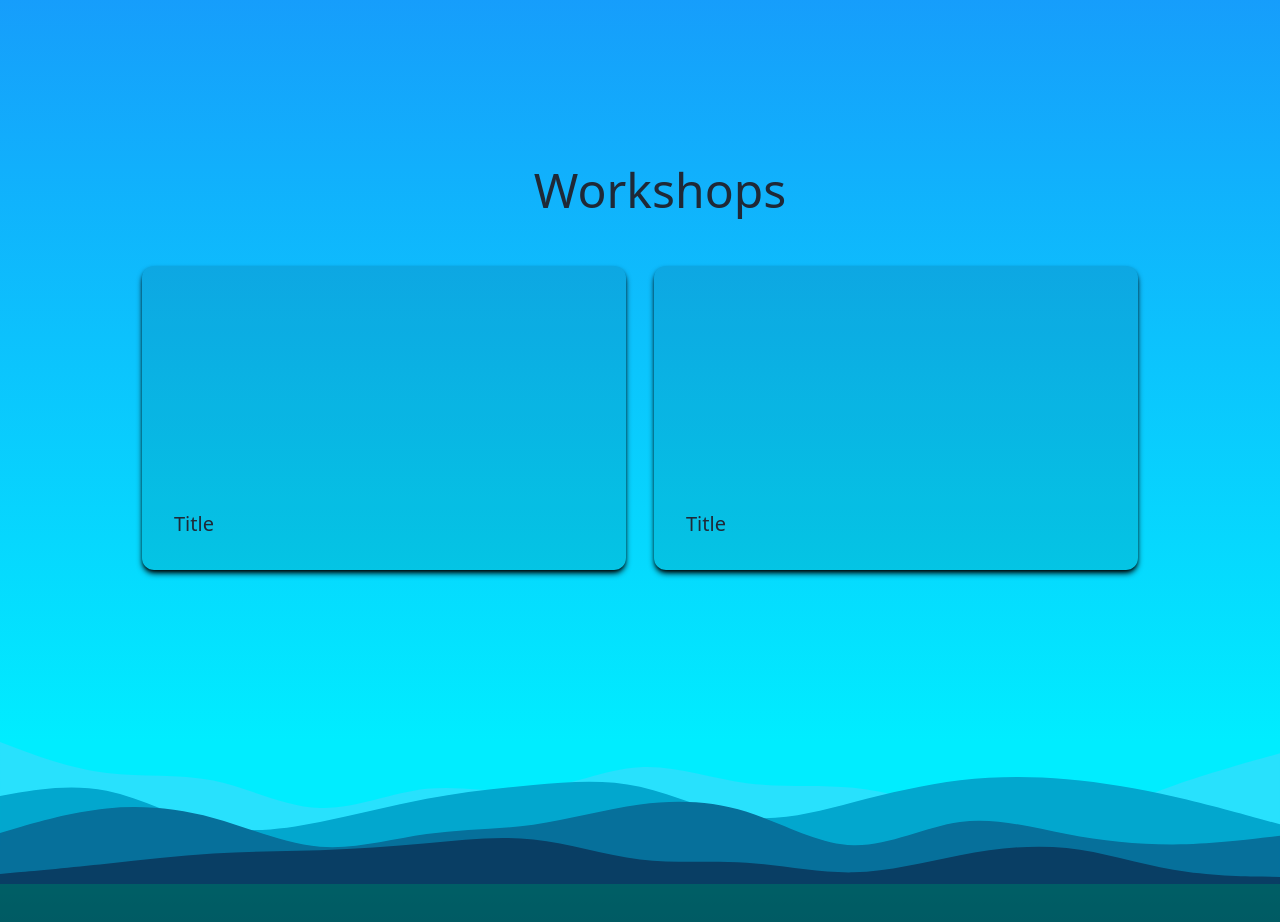
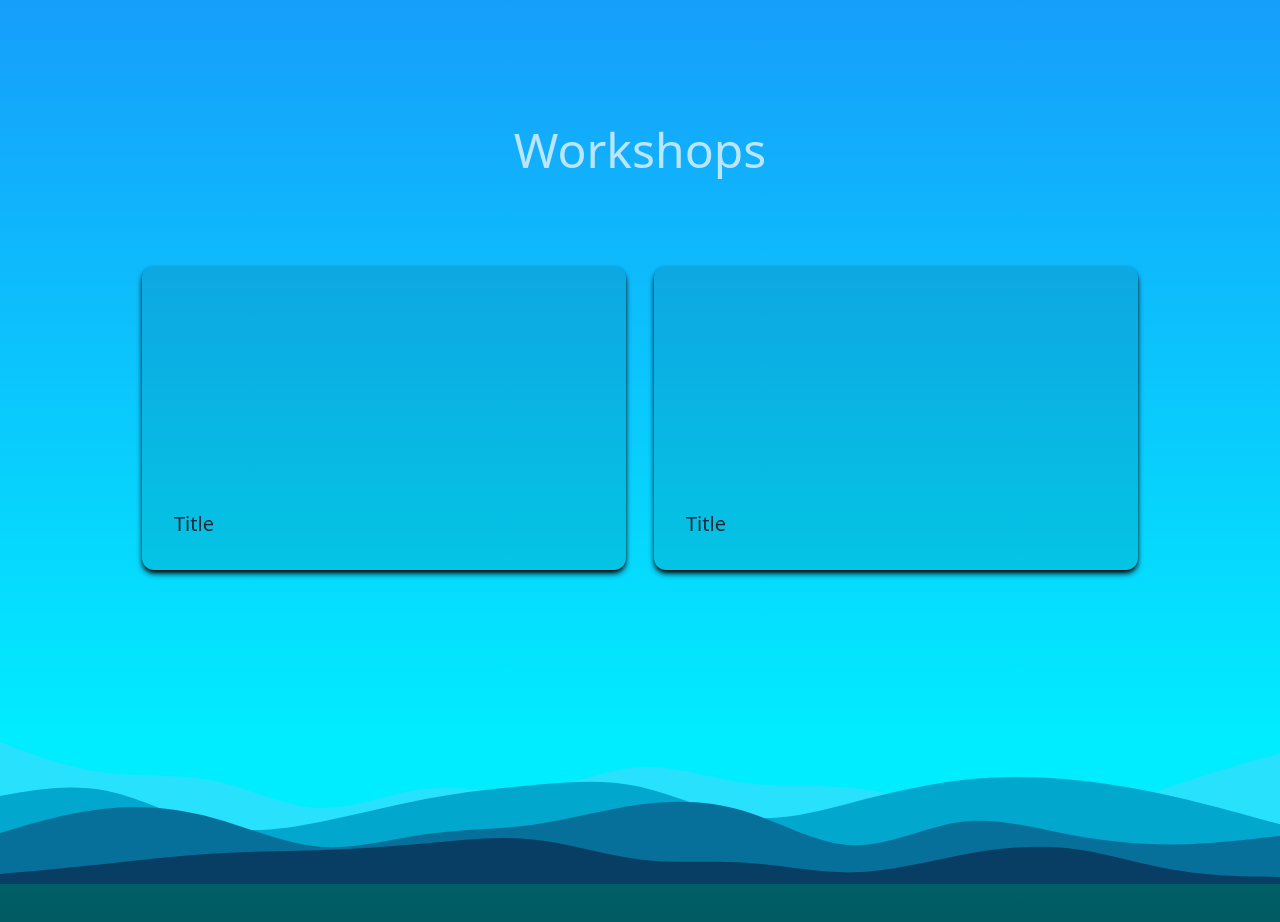
Before and after one commit to ICEFOSS/icefoss, a React (Create React App) app: page / in a window 1280 px wide. Shown: the part 3900-4822 px from the top of the page. Built offline with nearby package versions, Linux system fonts and the light colour scheme.

Commit message:
add more spacing in workshop.js

```diff
--- a/src/components/workshops.js
+++ b/src/components/workshops.js
@@ -4,7 +4,7 @@ export default class Workshop extends Component {
   render() {
     return (
       <div className=" py-40" id="Workshops">
-        <h2 className="text-5xl my-10 ml-10 flex justify-center">Workshops</h2>
+        <h2 className="text-5xl mb-20 text-sky-200 flex justify-center">Workshops</h2>
         <div className="flex flex-row flex-wrap justify-center gap-3">
           {/* <AboutEachSection
             title="WORKSHOP1"
```
